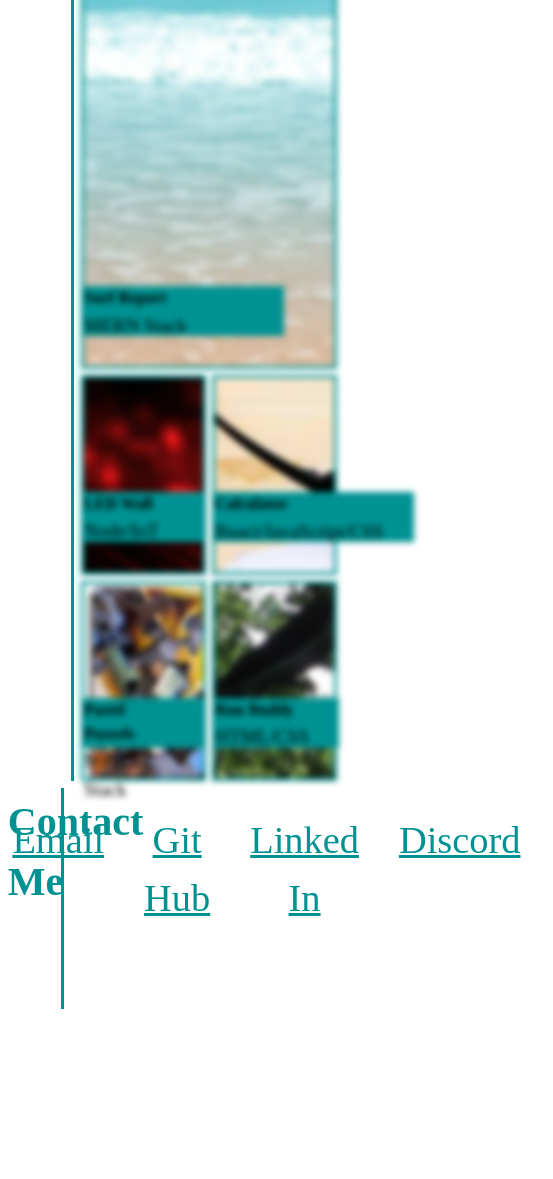
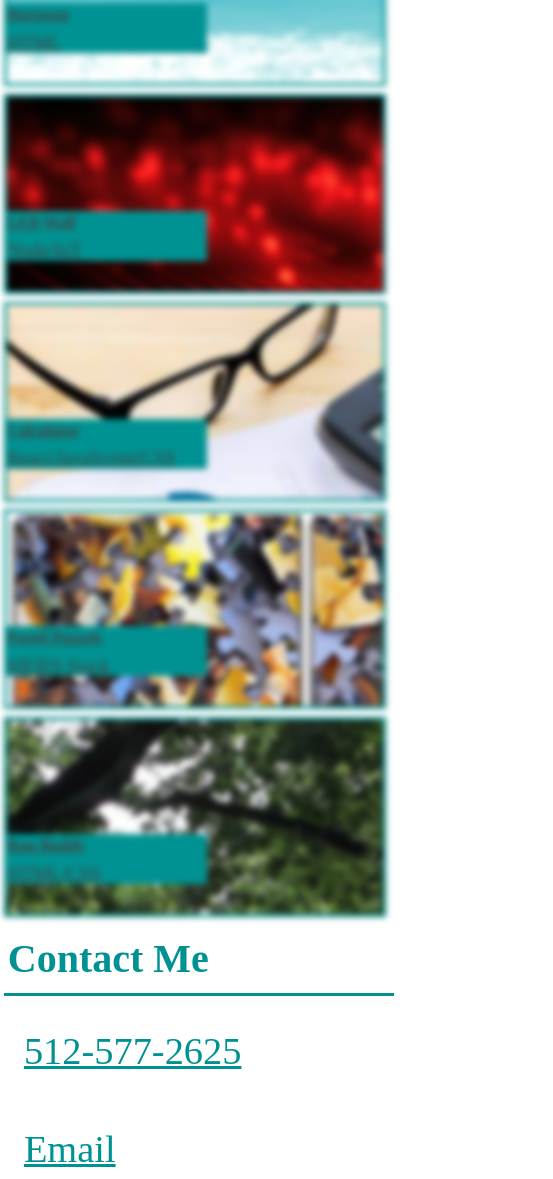
Before and after one commit to B-R-Ls/About-Me, a plain HTML site: page index.html in a window 390 px wide. Shown: the part 821-2000 px from the top of the page, 553 px wide, since content can reach past the window. Before the commit the page ends 1834 px from the top, so only its background shows below. Drawn offline with Linux system fonts and the light colour scheme.

Commit message:
added media aspects aswell as clean up for last features

```diff
--- a/Assets/CSS/style.css
+++ b/Assets/CSS/style.css
@@ -54,6 +54,10 @@ header a{
 
 section{
     display: flex;
+}
+
+section a{
+    color: var(--blackprop);
 }
 
 section h1{
@@ -198,3 +202,92 @@ footer a{
     height: 200px;
     margin: 1%;
 }
+
+@media screen and (max-width: 992px){
+    header{
+        display: block;
+    }
+    header h1{
+        display: block;
+        position: relative;
+        width: 100%;
+        height: 50%;
+        margin: 0;
+        text-align: center;
+    }
+    header nav{
+        align-items: center;
+    }
+    section {
+        display: block;
+        width: 100%;
+    }
+    section h1{
+        width: 100%;
+        border-right: transparent;
+        border-bottom: solid var(--blueprop);
+        text-align: start;
+    }
+    section p{
+        width: 100%;
+    }
+    footer{
+        display: block;
+    }
+    footer h1{
+        width: 100%;
+        border-bottom: solid var(--blueprop);
+        border-right: transparent;
+        text-align: start;
+    }
+    footer nav{
+        width: 100%;
+    }
+    #Surf{
+        width: 100%;
+    }
+    #LED{
+        width: 48%;
+    }
+    #Calculator{
+        width: 48%;
+    }
+    #Puzzel{
+        width: 48%;
+    }
+    #Run{
+        width: 48%;
+    }
+}
+
+@media screen and (max-width: 768px){
+    header nav{
+        font-size: 100%;
+    }
+    #backdrop{
+        justify-content: center;
+    }
+    #Surf{
+        width: 100%;
+        height: 200px;
+    }
+    #LED{
+        width: 100%;
+    }
+    #Calculator{
+        width: 100%;
+    }
+    #Puzzel{
+        width: 100%;
+    }
+    #Run{
+        width: 100%;
+    }
+    footer nav{
+        justify-content: left;
+    }
+    footer ul{
+        display: block;
+        text-align: left;
+    }
+}
--- a/index.html
+++ b/index.html
@@ -13,9 +13,9 @@
     <h1>Brendan Le</h1>
     <nav>
         <ul>
-            <li><a href="">About Me</a></li>
-            <li><a href="">Work</a></li>
-            <li><a href="">Contact Me</a></li>
+            <li><a href="#About-Me">About Me</a></li>
+            <li><a href="#Work">Work</a></li>
+            <li><a href="#Contact-Me">Contact Me</a></li>
             <li><a href="">Resume</a></li>
         </ul>
     </nav>
@@ -27,65 +27,60 @@
         <figcaption id="backdrop-cap">#Coder-in-Progress{}</figcaption>
     </figure>
 
-    <section>
+    <section id="About-Me">
         <h1>About Me</h1>
         <section>
             <p>Starting in September of 2023, I started my coding career. I did so by attending the University of Texas coding bootcamp. In the bootcamp I learned HTML, CSS, JavaScript, WIP. I also learned WIP.</p>
             <p>With These Skills I was able to produce the projects below, as well as this Webpage. Each caption clearly states the promenent features of each project.</p>
         </section>
     </section>
-    <section>
+    <section id="Work">
         <h1>Work</h1>
         <section>
-            <figure id="Surf" class="blur">
+            <figure id="Surf" class="blur"><a href="https://b-r-ls.github.io/Challenge-1-Horiseon-Accessability/">
                 <figcaption>
-                    <h4>Surf Report</h4>
-                    <p>MERN Stack</p>
+                    <h4>Horiseon</h4>
+                    <p>HTML</p>
                 </figcaption>
-            </figure>
-
-            <figure id="LED" class="blur">
-
+            </figure></a>
+            <figure id="LED" class="blur"><a href="">
                 <figcaption>
                     <h4>LED Wall</h4>
                     <p>Node/IoT</p>
                 </figcaption>
-            </figure>
-            <figure id="Calculator" class="blur">
-
+            </figure></a>
+            <figure id="Calculator" class="blur"><a href="">
                 <figcaption>
                     <h4>Calculator</h4>
                     <p>React/JavaScript/CSS</p>
                 </figcaption>
-            </figure>
-            <figure id="Puzzel" class="blur">
-
+            </figure></a>
+            <figure id="Puzzel" class="blur"><a href="">
                 <figcaption>
                     <h4>Pastel Puzzels</h4>
                     <p>MERN Stack</p>
                 </figcaption>
-            </figure>
-            <figure id="Run" class="blur">
-
+            </figure></a>
+            <figure id="Run" class="blur"><a href="">
                 <figcaption>
                     <h4>Run Buddy</h4>
                     <p>HTML/CSS</p>
                 </figcaption>
-            </figure>
+            </figure></a>
         </section>
     </section>
 
 </body>
 
-<footer>
+<footer id="Contact-Me">
     <h1>Contact Me</h1>
     <nav>
         <ul>
             <li><a href="">512-577-2625</a></li>
-            <li><a href="">Email</a></li>
-            <li><a href="">Git Hub</a></li>
+            <li><a href="https://accounts.google.com/InteractiveLogin/signinchooser?continue=https%3A%2F%2Fmail.google.com%2Fmail%2Fu%2F0%2F&emr=1&followup=https%3A%2F%2Fmail.google.com%2Fmail%2Fu%2F0%2F&osid=1&passive=1209600&service=mail&ifkv=AYZoVhfj8IuFv_hvlwAXji06Odl4UYkxlA-CeDZoRTB7HMEALNvNgmDyaiVbxG3JVHMSiQyniyqueQ&theme=glif&flowName=GlifWebSignIn&flowEntry=ServiceLogin">Email</a></li>
+            <li><a href="https://github.com/B-R-Ls?tab=repositories">Git Hub</a></li>
             <li><a href="">Linked In</a></li>
-            <li><a href="">Discord</a></li>
+            <li><a href="">Slack</a></li>
         </ul>
     </nav>
 
```
